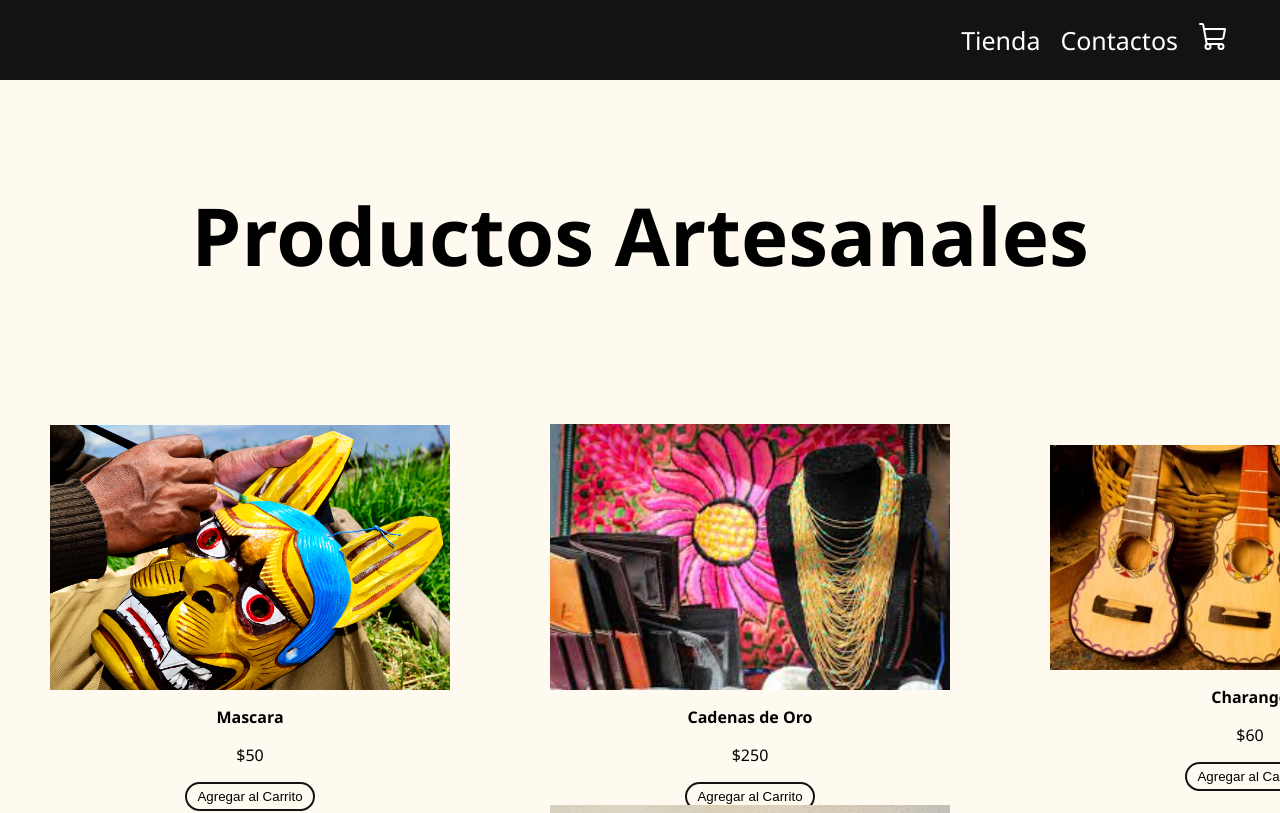
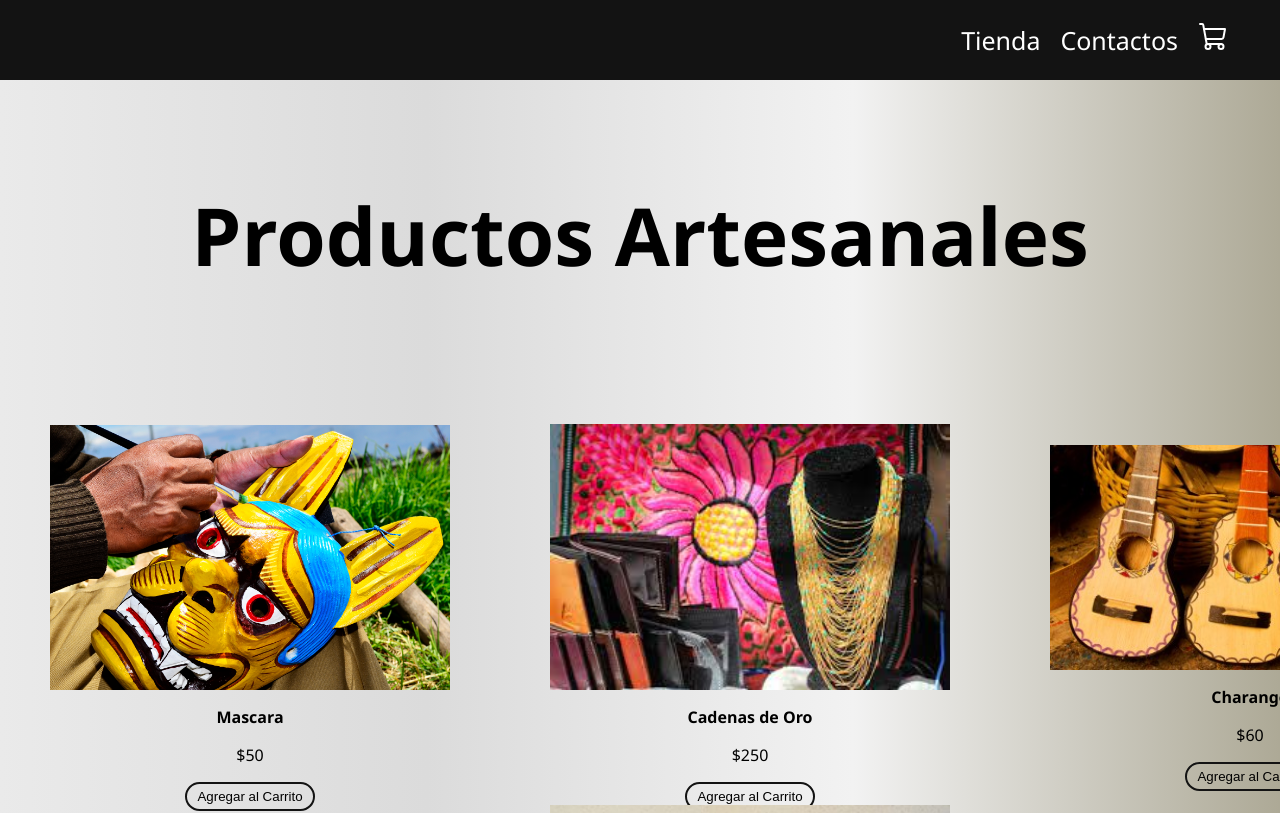
Before and after one commit to eamg1987/Autonoma4, a React (Create React App) app: page / in a window 1280 px wide. Shown: the top 813 px of the page. Built offline with nearby package versions, Linux system fonts and the light colour scheme.

Commit message:
Cambio de background

```diff
--- a/src/App.css
+++ b/src/App.css
@@ -3,7 +3,10 @@
   height: auto;
   min-height: 100vh;
   font-family: "Segoe UI", Tahoma, Geneva, Verdana, sans-serif;
-  background-color: floralwhite;
+  background: #ADA996;  /* fallback for old browsers */
+  background: -webkit-linear-gradient(to right, #EAEAEA, #DBDBDB, #F2F2F2, #ADA996);  /* Chrome 10-25, Safari 5.1-6 */
+  background: linear-gradient(to right, #EAEAEA, #DBDBDB, #F2F2F2, #ADA996); /* W3C, IE 10+/ Edge, Firefox 16+, Chrome 26+, Opera 12+, Safari 7+ */
+
 }
 
 body {
```
